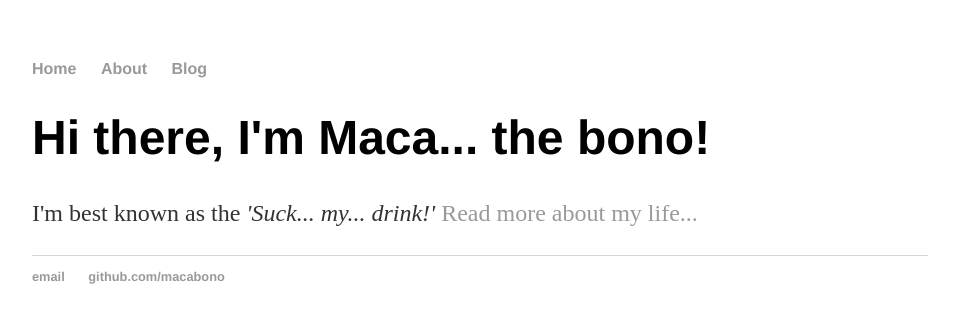
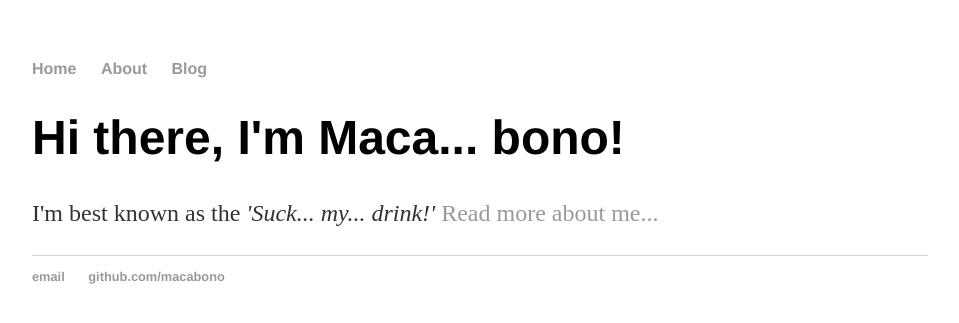
Before and after one commit to macabono/macabono.github.io, a Jekyll site: the page built from index.html, in a window 1280 px wide. Shown: the top 323 px of the page, without its empty margins (160-1119 px from the left). Built offline with Jekyll 4.4.1, drawn with Linux system fonts in a browser that asks for light colours.

Commit message:
Update index.html

```diff
--- a/index.html
+++ b/index.html
@@ -3,6 +3,6 @@ layout: default
 title: Home | MihaiM
 ---
 <div class="blurb">
-	<h1>Hi there, I'm Maca... the bono!</h1>
-	<p>I'm best known as the  <em>'Suck... my... drink!'</em>  <a href="/about">Read more about my life...</a></p>
+	<h1>Hi there, I'm Maca... bono!</h1>
+	<p>I'm best known as the  <em>'Suck... my... drink!'</em>  <a href="/about">Read more about me...</a></p>
 </div><!-- /.blurb -->
```
